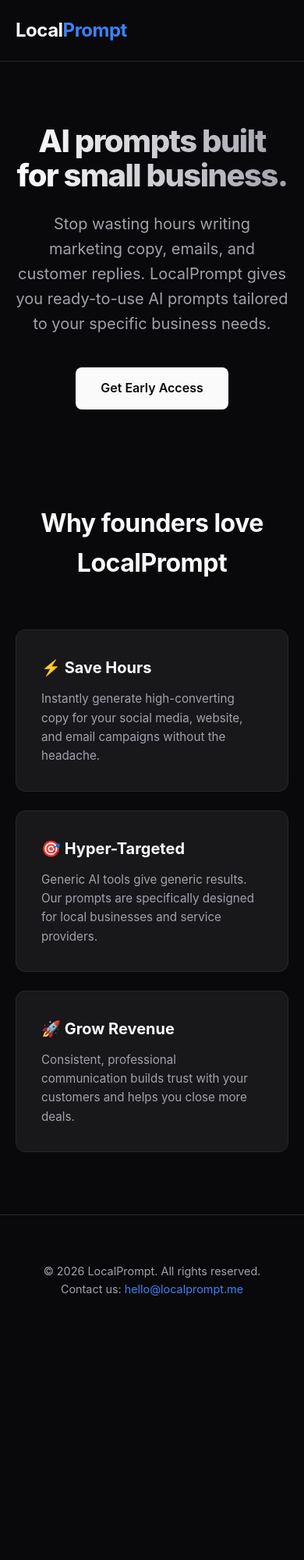
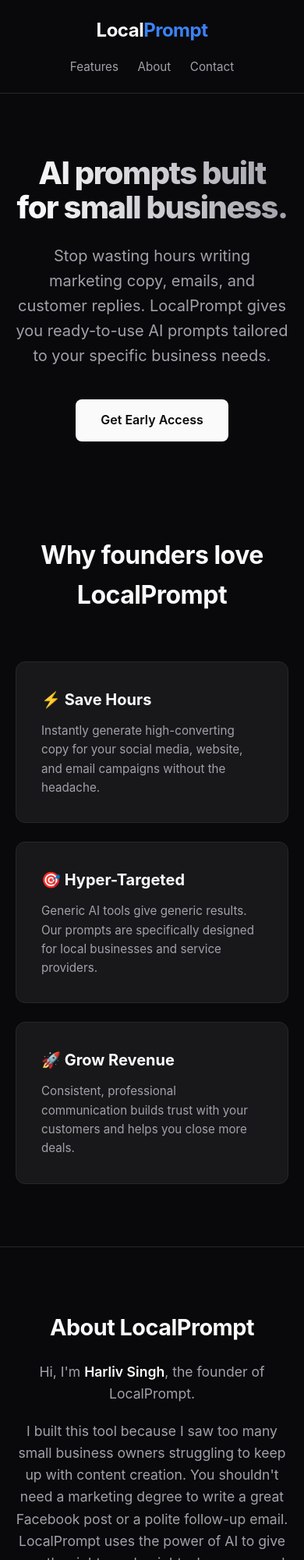
Before and after one commit to 23f3004092/23f3004092.github.io, a plain HTML site: page index.html in a window 390 px wide. Shown: the top 2000 px of the page at 78% size. Before the commit the page ends 1724 px from the top, so only its background shows below. Drawn offline with Linux system fonts and the light colour scheme.

```diff
--- a/index.html
+++ b/index.html
@@ -4,7 +4,7 @@
     <meta charset="UTF-8">
     <meta name="viewport" content="width=device-width, initial-scale=1.0">
     <title>LocalPrompt | AI Prompts for Small Business</title>
-    <meta name="description" content="LocalPrompt generates ready-to-use AI prompts for small business owners. Save time on marketing, emails, and customer service.">
+    <meta name="description" content="LocalPrompt generates ready-to-use AI prompts for small business owners. Save hours on marketing, emails, and customer service.">
     <style>
         :root {
             --bg-color: #09090b;
@@ -47,6 +47,16 @@
         }
         .logo span {
             color: var(--accent);
+        }
+        .nav-links a {
+            color: var(--text-muted);
+            text-decoration: none;
+            margin-left: 20px;
+            font-size: 0.95rem;
+            transition: color 0.2s;
+        }
+        .nav-links a:hover {
+            color: var(--text-main);
         }
 
         /* Hero Section */
@@ -129,17 +139,41 @@
             font-size: 0.95rem;
         }
 
+        /* Founder Section */
+        .founder {
+            padding: 80px 20px;
+            max-width: 800px;
+            margin: 0 auto;
+            text-align: center;
+            border-top: 1px solid var(--border);
+            border-bottom: 1px solid var(--border);
+        }
+        .founder h2 {
+            font-size: 1.8rem;
+            margin-bottom: 20px;
+            letter-spacing: -0.5px;
+        }
+        .founder p {
+            color: var(--text-muted);
+            font-size: 1.1rem;
+            margin-bottom: 20px;
+        }
+        .founder .highlight {
+            color: var(--text-main);
+            font-weight: 600;
+        }
+
         /* Footer */
         footer {
             text-align: center;
             padding: 60px 20px;
-            border-top: 1px solid var(--border);
             color: var(--text-muted);
             font-size: 0.9rem;
         }
         footer a {
             color: var(--accent);
             text-decoration: none;
+            margin: 0 10px;
         }
         footer a:hover {
             text-decoration: underline;
@@ -148,7 +182,8 @@
         @media (max-width: 768px) {
             .hero h1 { font-size: 2.5rem; }
             .hero { padding: 80px 20px 40px; }
-            nav { padding: 20px; }
+            nav { flex-direction: column; gap: 15px; padding: 20px; }
+            .nav-links a { margin: 0 10px; }
         }
     </style>
 </head>
@@ -156,15 +191,20 @@
 
     <nav>
         <div class="logo">Local<span>Prompt</span></div>
+        <div class="nav-links">
+            <a href="#features">Features</a>
+            <a href="#about">About</a>
+            <a href="mailto:harliv@localprompt.me">Contact</a>
+        </div>
     </nav>
 
     <header class="hero">
         <h1>AI prompts built for small business.</h1>
         <p>Stop wasting hours writing marketing copy, emails, and customer replies. LocalPrompt gives you ready-to-use AI prompts tailored to your specific business needs.</p>
-        <a href="mailto:hello@localprompt.me" class="cta-button">Get Early Access</a>
+        <a href="mailto:harliv@localprompt.me" class="cta-button">Get Early Access</a>
     </header>
 
-    <section class="features">
+    <section class="features" id="features">
         <h2>Why founders love LocalPrompt</h2>
         <div class="grid">
             <div class="card">
@@ -182,9 +222,20 @@
         </div>
     </section>
 
+    <section class="founder" id="about">
+        <h2>About LocalPrompt</h2>
+        <p>Hi, I'm <span class="highlight">Harliv Singh</span>, the founder of LocalPrompt.</p>
+        <p>I built this tool because I saw too many small business owners struggling to keep up with content creation. You shouldn't need a marketing degree to write a great Facebook post or a polite follow-up email. LocalPrompt uses the power of AI to give you the right words, right when you need them.</p>
+        <p>We are currently in early access. Reach out to <a href="mailto:harliv@localprompt.me" style="color:var(--accent); text-decoration:none;">harliv@localprompt.me</a> to get started.</p>
+    </section>
+
     <footer>
         <p>&copy; 2026 LocalPrompt. All rights reserved.</p>
-        <p>Contact us: <a href="mailto:hello@localprompt.me">hello@localprompt.me</a></p>
+        <p>
+            <a href="#">Privacy Policy</a> |
+            <a href="#">Terms of Service</a> |
+            <a href="mailto:harliv@localprompt.me">harliv@localprompt.me</a>
+        </p>
     </footer>
 
 </body>
```
